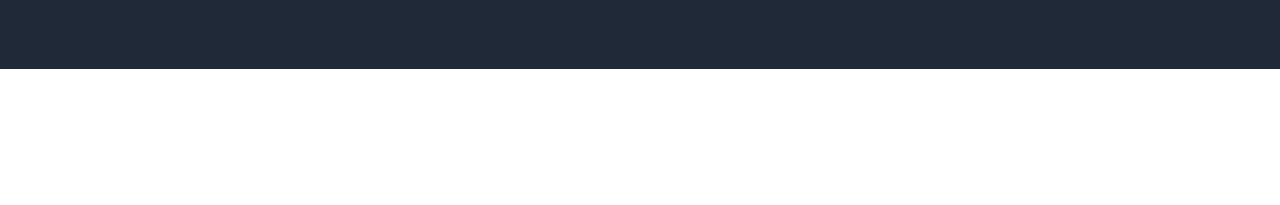
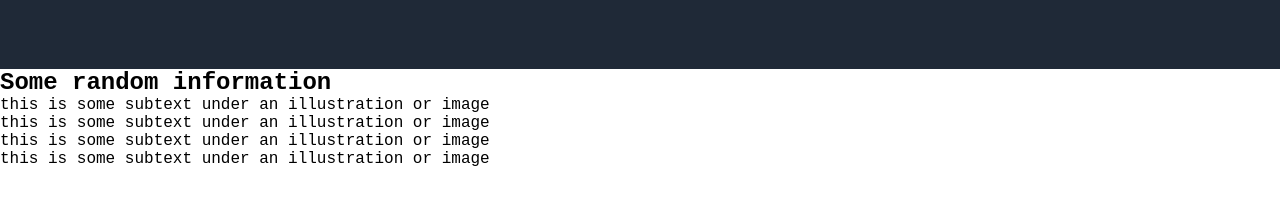
Before and after one commit to drawdlu/landing-page, a plain HTML site: page index.html in a window 1280 px wide. Shown: the part 441-646 px from the top of the page. Drawn offline with Linux system fonts and the light colour scheme.

Commit message:
Add html structure for section 2

```diff
--- a/index.html
+++ b/index.html
@@ -36,7 +36,39 @@
                 </div>
             </div>
             <div class="information">
+                <h2>Some random information</h2>
+                <div class="boxes">
+                    <div class="info">
+                        <div class="box">
 
+                        </div>
+                        <p>this is some subtext under an illustration or image</p>
+                    </div>
+                </div>
+                <div class="boxes">
+                    <div class="info">
+                        <div class="box">
+
+                        </div>
+                        <p>this is some subtext under an illustration or image</p>
+                    </div>
+                </div>
+                <div class="boxes">
+                    <div class="info">
+                        <div class="box">
+
+                        </div>
+                        <p>this is some subtext under an illustration or image</p>
+                    </div>
+                </div>
+                <div class="boxes">
+                    <div class="info">
+                        <div class="box">
+
+                        </div>
+                        <p>this is some subtext under an illustration or image</p>
+                    </div>
+                </div>
             </div>
             <div class="quote">
 
--- a/styles.css
+++ b/styles.css
@@ -70,7 +70,7 @@ li {
 }
 
 .header button {
-    padding: 8px 16px;;
+    padding: 8px 16px;
     margin-top: 8px;
     color: #e5e7eb;
     background-color: #3882f6;
```
